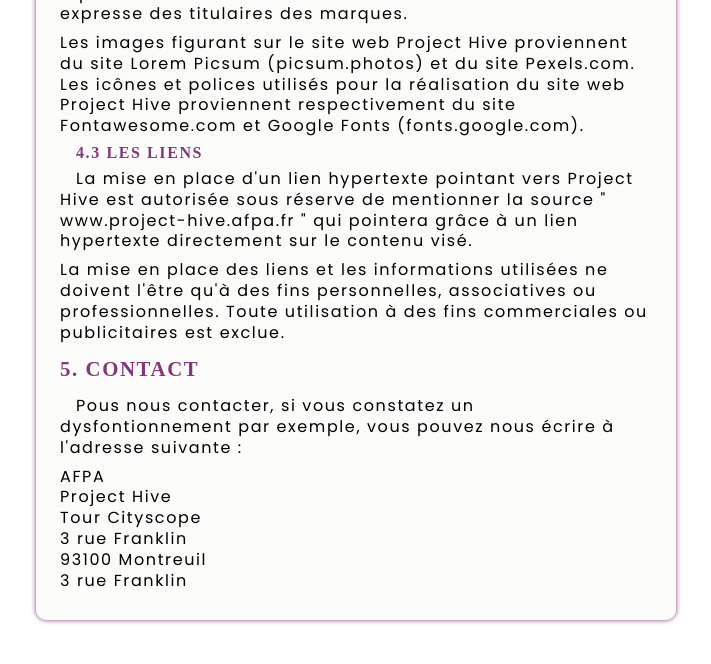
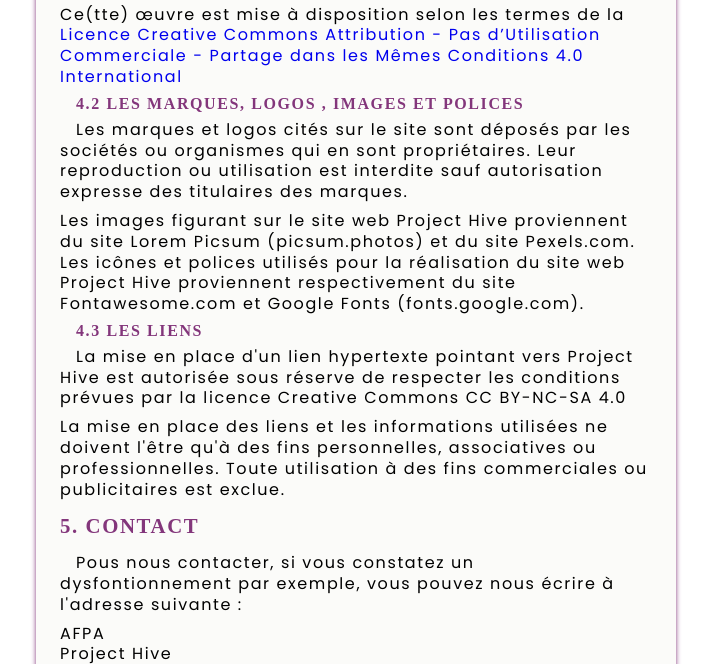
Before and after one commit to CoralieGa33/cda_projet_project_hive, a PHP site: template app/templates/mentions.php in a window 1280 px wide. Shown: the part 1130-1794 px from the top of the page, without its empty margins (284-995 px from the left). Before the commit the page ends 1753 px from the top, so only its background shows below. Run offline with PHP 8.4, Linux system fonts and the light colour scheme; the template is opened without the code that fills it, so the values that code supplies are empty; some libraries are stand-ins or nearby versions; some web fonts are replaced.

Commit message:
modif avec credits Creative Commons

```diff
--- a/app/templates/mentions.php
+++ b/app/templates/mentions.php
@@ -27,9 +27,9 @@ require_once 'includes/header.php';
         <p class="desc">Siège social : 2 rue Kellermann - 59100 Roubaix - France.</p>
 
         <h3>4. Credits</h3>
-        <h4>4.1	La reproduction sur support électronique ou papier</h4>
-        <p class="desc desc-first">La reproduction de tout ou partie du site Project Hive sur support électronique ou papier est autorisée pour une utilisation à des fins privées sous réserve du respect de l'intégrité des documents reproduits ou par courte citation avec mention claire et lisible de la source sous la forme suivante "Source : www.project-hive.afpa.fr, tous droits réservés. ».</p>
-        <p class="desc">Toute autre utilisation est soumise à l'accord préalable et exprès de l'AFPA.</p>
+        <h4>4.1	La reproduction et le partage de Project Hive </h4>
+        <p class="desc desc-first"><a rel="license" href="http://creativecommons.org/licenses/by-nc-sa/4.0/"><img alt="Licence Creative Commons" style="border-width:0" src="https://i.creativecommons.org/l/by-nc-sa/4.0/88x31.png" /></a><br />Ce(tte) œuvre est mise à disposition selon les termes de la <a rel="license" href="http://creativecommons.org/licenses/by-nc-sa/4.0/">Licence Creative Commons Attribution - Pas d’Utilisation Commerciale - Partage dans les Mêmes Conditions 4.0 International</a></p>
+
 
         <h4>4.2	Les marques, logos , images et polices</h4>
         <p class="desc desc-first">Les marques et logos cités sur le site sont déposés par les sociétés ou organismes qui en sont propriétaires. Leur reproduction ou utilisation est interdite sauf autorisation expresse des titulaires des marques.</p>
@@ -37,7 +37,7 @@ require_once 'includes/header.php';
         <p class="desc">Les icônes et polices utilisés pour la réalisation du site web Project Hive proviennent respectivement du site Fontawesome.com et Google Fonts (fonts.google.com).</p>
 
         <h4>4.3	Les liens</h4>
-        <p class="desc desc-first">La mise en place d'un lien hypertexte pointant vers Project Hive est autorisée sous réserve de mentionner la source " www.project-hive.afpa.fr " qui pointera grâce à un lien hypertexte directement sur le contenu visé.</p>
+        <p class="desc desc-first">La mise en place d'un lien hypertexte pointant vers Project Hive est autorisée sous réserve de respecter les conditions prévues par la licence Creative Commons CC BY-NC-SA 4.0</p>
         <p class="desc">La mise en place des liens et les informations utilisées ne doivent l'être qu'à des fins personnelles, associatives ou professionnelles. Toute utilisation à des fins commerciales ou publicitaires est exclue.</p>
 
         <h3>5. Contact</h3>
```
